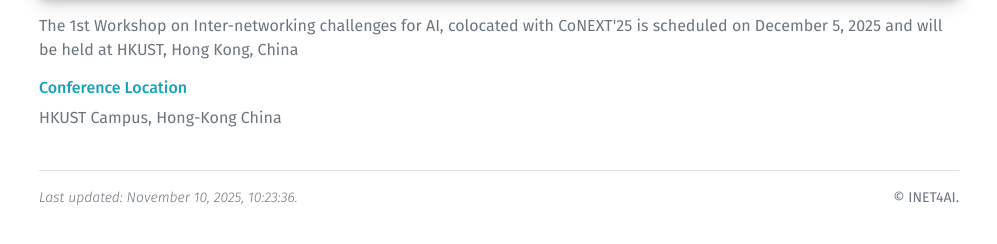
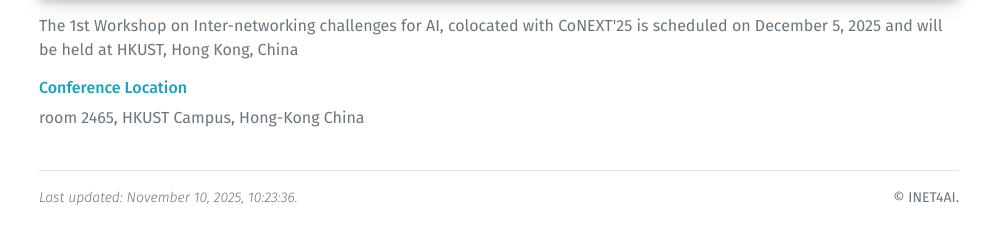
Before and after one commit to IRTF-net4AI/inet4ai, a Jekyll site: the page built from venue.html, in a window 1280 px wide. Shown: the part 328-572 px from the top of the page, without its empty margins (141-1138 px from the left). Built offline with Jekyll 4.4.1, drawn with Linux system fonts in a browser that asks for light colours.

Commit message:
Update venue address and direction image

```diff
--- a/_data/venue.yml
+++ b/_data/venue.yml
@@ -1,5 +1,5 @@
 address: |
-  HKUST Campus, Hong-Kong
+  room 2465, HKUST Campus, Hong-Kong
   China
 
 # directions: >
@@ -13,4 +13,4 @@ address: |
 #   hotels:
 #     # - name: TBA
 #     #   address: TBA
-# direction: ./assets/images/direction.png
+direction: ./assets/images/Workshop-location.png
```
